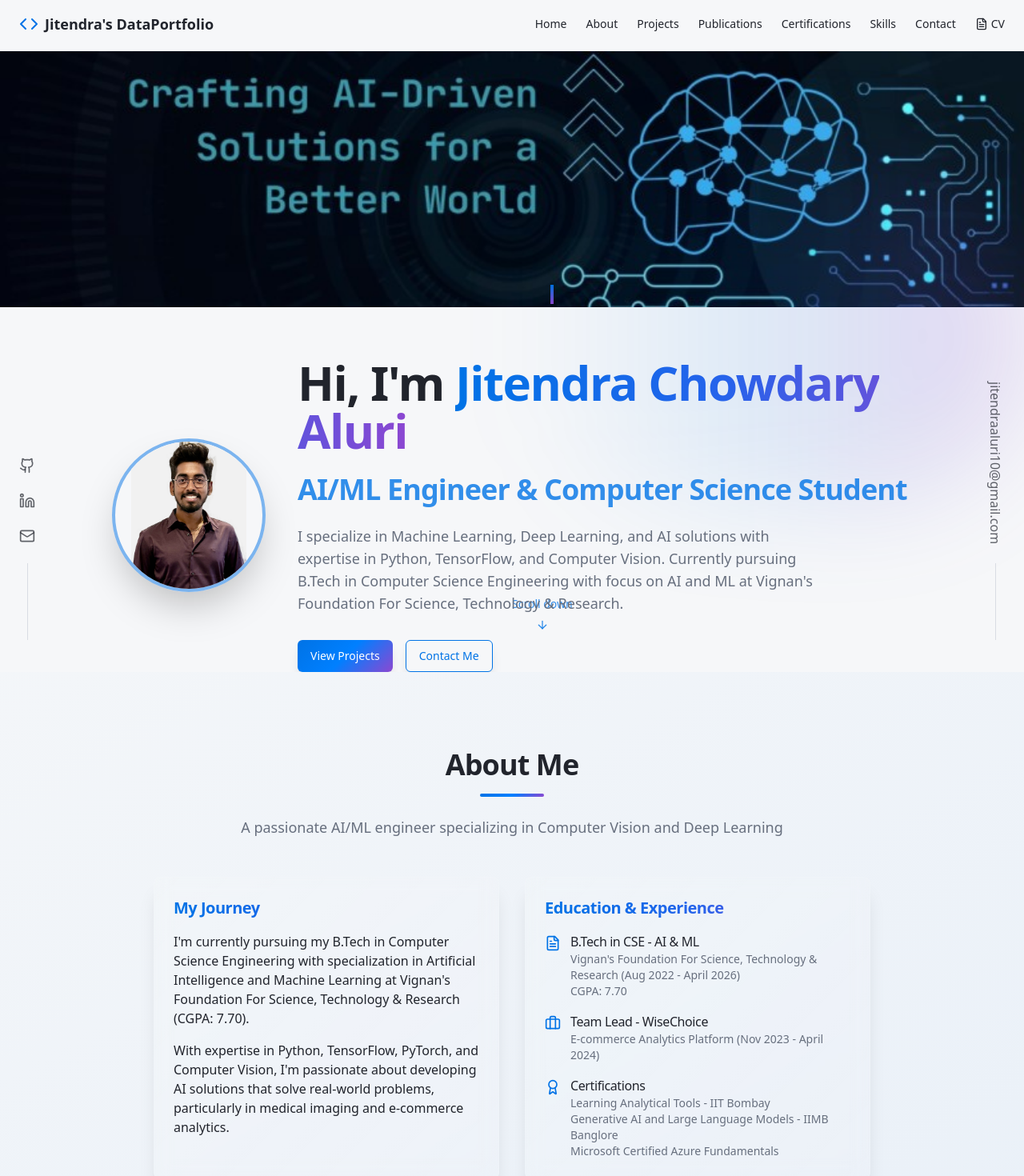
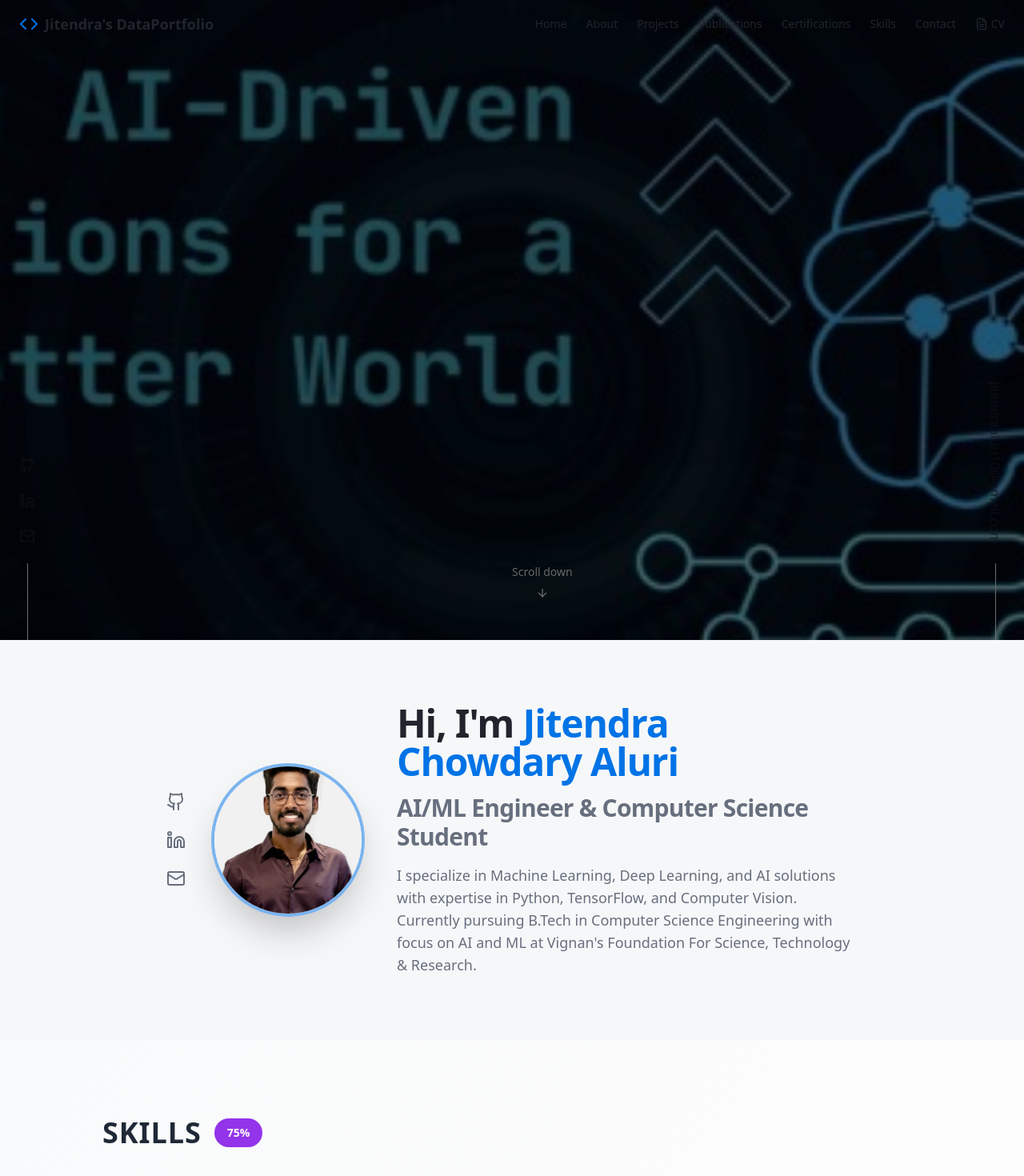
Before and after one commit to jitendra-121/xplore-data-presence-main, a React (Vite) app: page / in a window 1280 px wide. Shown: the top 1470 px of the page at 80% size. Built offline with nearby package versions, Linux system fonts and the light colour scheme.

Commit message:
feat: Update hero and about sections with new design and images

```diff
--- a/src/components/About.tsx
+++ b/src/components/About.tsx
@@ -1,64 +1,44 @@
-
-import { Card } from "@/components/ui/card";
-import { Briefcase, Code, FileText, Award } from "lucide-react";
+import { Avatar, AvatarImage, AvatarFallback } from "@/components/ui/avatar";
+import { Github, Linkedin, Mail } from "lucide-react";
 
 const About = () => {
   return (
-    <section id="about" className="section-padding bg-gradient-to-br from-accent/50 to-primary/5">
+    <section id="about" className="py-20">
       <div className="container mx-auto px-4 md:px-6">
-        <div className="max-w-3xl mx-auto mb-12 text-center">
-          <h2 className="text-3xl md:text-4xl font-bold mb-4">About Me</h2>
-          <div className="h-1 w-20 gradient-bg mx-auto mb-6 rounded-full"></div>
-          <p className="text-lg text-muted-foreground">
-            A passionate AI/ML engineer specializing in Computer Vision and Deep Learning
-          </p>
-        </div>
+        <div className="flex flex-col md:flex-row items-center justify-center gap-10">
 
-        <div className="grid grid-cols-1 md:grid-cols-2 gap-8 max-w-4xl mx-auto">
-          <Card className="animate-slide-up p-6 tech-card border-0 shadow-xl">
-            <h3 className="text-xl font-bold mb-4 gradient-text">My Journey</h3>
-            <p className="mb-4">
-              I'm currently pursuing my B.Tech in Computer Science Engineering with specialization in Artificial Intelligence and Machine Learning at Vignan's Foundation For Science, Technology & Research (CGPA: 7.70).
+          {/* Left side with social links and profile picture */}
+          <div className="flex items-center gap-8">
+            <div className="flex flex-col gap-6">
+              <a href="https://github.com/jitendra-121" target="_blank" rel="noopener noreferrer" className="text-muted-foreground hover:text-primary transition-colors">
+                <Github className="h-6 w-6" />
+              </a>
+              <a href="https://www.linkedin.com/in/jitendra-chowdary-aluri-a204b624a/" target="_blank" rel="noopener noreferrer" className="text-muted-foreground hover:text-primary transition-colors">
+                <Linkedin className="h-6 w-6" />
+              </a>
+              <a href="mailto:jitendraaluri10@gmail.com" className="text-muted-foreground hover:text-primary transition-colors">
+                <Mail className="h-6 w-6" />
+              </a>
+            </div>
+            <Avatar className="w-48 h-48 border-4 border-primary/50 shadow-2xl">
+              <AvatarImage alt="Jitendra Chowdary Aluri" src="/lovable-uploads/5b7502da-a465-4d09-8179-f3883bbb3e61.jpg" className="object-cover" />
+              <AvatarFallback className="bg-gradient-to-br from-primary to-secondary text-white text-xl">JCA</AvatarFallback>
+            </Avatar>
+          </div>
+
+          {/* Right side with text content */}
+          <div className="max-w-xl text-center md:text-left">
+            <h1 className="text-4xl md:text-5xl font-bold mb-4">
+              Hi, I'm <span className="text-primary">Jitendra Chowdary Aluri</span>
+            </h1>
+            <h2 className="text-2xl md:text-3xl mb-4 text-muted-foreground">
+              AI/ML Engineer & Computer Science Student
+            </h2>
+            <p className="text-lg text-muted-foreground">
+              I specialize in Machine Learning, Deep Learning, and AI solutions with expertise in Python, TensorFlow, and Computer Vision. Currently pursuing B.Tech in Computer Science Engineering with focus on AI and ML at Vignan's Foundation For Science, Technology & Research.
             </p>
-            <p>
-              With expertise in Python, TensorFlow, PyTorch, and Computer Vision, I'm passionate about developing AI solutions that solve real-world problems, particularly in medical imaging and e-commerce analytics.
-            </p>
-          </Card>
+          </div>
 
-          <Card className="animate-slide-up p-6 tech-card border-0 shadow-xl" style={{ animationDelay: "0.2s" }}>
-            <h3 className="text-xl font-bold mb-4 gradient-text">Education & Experience</h3>
-
-            <div className="space-y-4">
-              <div className="flex gap-3">
-                <FileText className="h-5 w-5 text-primary flex-shrink-0 mt-1" />
-                <div>
-                  <h4 className="font-medium">B.Tech in CSE - AI & ML</h4>
-                  <p className="text-sm text-muted-foreground">
-                    Vignan's Foundation For Science, Technology & Research (Aug 2022 - April 2026)
-                  </p>
-                  <p className="text-sm text-muted-foreground">CGPA: 7.70</p>
-                </div>
-              </div>
-
-              <div className="flex gap-3">
-                <Briefcase className="h-5 w-5 text-primary flex-shrink-0 mt-1" />
-                <div>
-                  <h4 className="font-medium">Team Lead - WiseChoice</h4>
-                  <p className="text-sm text-muted-foreground">E-commerce Analytics Platform (Nov 2023 - April 2024)</p>
-                </div>
-              </div>
-
-              <div className="flex gap-3">
-                <Award className="h-5 w-5 text-primary flex-shrink-0 mt-1" />
-                <div>
-                  <h4 className="font-medium">Certifications</h4>
-                  <p className="text-sm text-muted-foreground">Learning Analytical Tools - IIT Bombay</p>
-                  <p className="text-sm text-muted-foreground">Generative AI and Large Language Models - IIMB Banglore</p>
-                  <p className="text-sm text-muted-foreground">Microsoft Certified Azure Fundamentals</p>
-                </div>
-              </div>
-            </div>
-          </Card>
         </div>
       </div>
     </section>
--- a/src/components/Hero.tsx
+++ b/src/components/Hero.tsx
@@ -1,4 +1,3 @@
-
 import { Button } from "@/components/ui/button";
 import { ArrowDown } from "lucide-react";
 import { useEffect, useState } from "react";
@@ -19,61 +18,26 @@ const Hero = () => {
   };
 
   return (
-    <section id="home" className="min-h-screen flex flex-col justify-center relative overflow-hidden pt-16">
-      {/* Full-width banner image with left-to-right animation */}
-      <div className="w-full overflow-hidden mb-16">
-        <div className={`w-full transition-all duration-1500 ${isLoaded ? 'translate-x-0' : '-translate-x-full'}`}>
-          <img
-            src="/lovable-uploads/70462249-80ef-436b-9dc2-63c2011e903f.png"
-            alt="Crafting AI-Driven Solutions for a Better World"
-            className="w-full shadow-xl hover:shadow-2xl transition-all duration-500 neon-glow"
-          />
-        </div>
+    <section id="home" className="relative min-h-screen flex flex-col justify-center items-center text-center text-white overflow-hidden">
+      {/* Background Image */}
+      <div className="absolute top-0 left-0 w-full h-full z-0">
+        <img
+          src="/lovable-uploads/70462249-80ef-436b-9dc2-63c2011e903f.png"
+          alt="Crafting AI-Driven Solutions for a Better World"
+          className="w-full h-full object-cover"
+        />
       </div>
 
-      <div className="container mx-auto px-4 md:px-6 relative z-10">
-        <div className="flex flex-col md:flex-row items-center justify-center gap-10">
-          <Avatar className={`w-48 h-48 border-4 border-primary/50 shadow-2xl transition-all duration-1000 ${isLoaded ? 'opacity-100 scale-100' : 'opacity-0 scale-75'}`}>
-            <AvatarImage alt="Jitendra Chowdary Aluri" src="/lovable-uploads/5b7502da-a465-4d09-8179-f3883bbb3e61.jpg" className="object-contain" />
-            <AvatarFallback className="bg-gradient-to-br from-primary to-secondary text-white text-xl">JCA</AvatarFallback>
-          </Avatar>
+      {/* Overlay */}
+      <div className="absolute top-0 left-0 w-full h-full bg-black/50 z-10"></div>
 
-          <div className={`max-w-3xl transition-all duration-1000 ${isLoaded ? 'opacity-100 translate-y-0' : 'opacity-0 translate-y-10'}`}>
-            <h1 className="text-4xl md:text-6xl font-bold mb-6">
-              Hi, I'm <span className="gradient-text">Jitendra Chowdary Aluri</span>
-            </h1>
-            <h2 className={`text-2xl md:text-4xl mb-6 text-primary/80 transition-all duration-1000 delay-300 ${isLoaded ? 'opacity-100 translate-y-0' : 'opacity-0 translate-y-10'}`}>
-              AI/ML Engineer & Computer Science Student
-            </h2>
-            <p className={`text-lg text-muted-foreground mb-8 max-w-2xl transition-all duration-1000 delay-500 ${isLoaded ? 'opacity-100 translate-y-0' : 'opacity-0 translate-y-10'}`}>
-              I specialize in Machine Learning, Deep Learning, and AI solutions with expertise in Python, TensorFlow, and Computer Vision. Currently pursuing B.Tech in Computer Science Engineering with focus on AI and ML at Vignan's Foundation For Science, Technology & Research.
-            </p>
-
-            <div className={`flex flex-wrap gap-4 transition-all duration-1000 delay-700 ${isLoaded ? 'opacity-100 translate-y-0' : 'opacity-0 translate-y-10'}`}>
-              <Button
-                className="gradient-bg text-white shadow-lg hover:shadow-xl transition-all duration-300 hover:scale-105"
-                onClick={() => scrollToSection('projects')}
-              >
-                View Projects
-              </Button>
-              <Button
-                variant="outline"
-                className="border-primary text-primary hover:bg-primary/10 shadow-lg hover:shadow-xl transition-all duration-300 hover:scale-105"
-                onClick={() => scrollToSection('contact')}
-              >
-                Contact Me
-              </Button>
-            </div>
-          </div>
-        </div>
+      {/* Content */}
+      <div className="relative z-20 p-4">
+        {/* The text from the hero banner image is now overlaid, but you can add it here if you want it to be actual text */}
       </div>
 
-      <div className={`absolute right-0 top-1/2 -translate-y-1/2 w-1/2 h-1/2 bg-gradient-to-l from-secondary/20 via-primary/10 to-transparent blur-3xl rounded-full transition-all duration-1500 ${isLoaded ? 'opacity-100 scale-100' : 'opacity-0 scale-50'}`} />
-
-      <div className={`absolute left-[calc(50%+3rem)] top-[calc(50%-4rem)] h-6 w-1 bg-gradient-to-b from-primary to-secondary transition-opacity duration-1000 delay-1000 ${isLoaded ? 'animate-pulse' : 'opacity-0'}`}></div>
-
       <div className={`absolute bottom-10 left-1/2 transform -translate-x-1/2 animate-bounce transition-all duration-1000 delay-1500 ${isLoaded ? 'opacity-100' : 'opacity-0'}`}>
-        <a href="#about" className="flex flex-col items-center gap-2 text-sm text-primary/80 hover:text-primary transition-colors">
+        <a href="#about" className="flex flex-col items-center gap-2 text-sm text-white/80 hover:text-white transition-colors">
           <span>Scroll down</span>
           <ArrowDown className="h-4 w-4" />
         </a>
```
